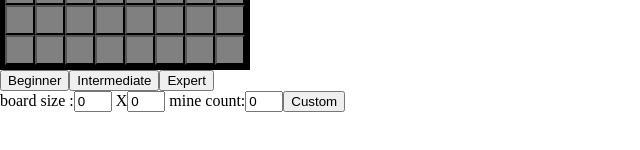
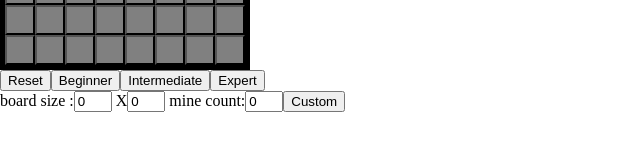
Before and after one commit to sjoleee/minesweeper, a React (Create React App) app: page / in a window 1280 px wide. Shown: the part 180-330 px from the top of the page, without its empty margins (0-640 px from the left). Built offline with nearby package versions, Linux system fonts and the light colour scheme.

Commit message:
feat: :sparkles: 게임을 리셋하는 버튼 작성

```diff
--- a/src/components/Control/index.tsx
+++ b/src/components/Control/index.tsx
@@ -1,6 +1,6 @@
 import React, { useEffect, useState } from "react";
 
-import { resize, useAppDispatch } from "../../store";
+import { resize, useAppDispatch, useAppSelect } from "../../store";
 import * as S from "./styles";
 
 const Control = () => {
@@ -9,12 +9,22 @@
   const [customMine, setCustomMine] = useState<number>(0);
   const dispatch = useAppDispatch();
 
+  const { rowCount, colCount, mineCount } = useAppSelect((state) => state.size);
+
   useEffect(() => {
     dispatch(resize({ rowCount: 8, colCount: 8, mineCount: 10 }));
   }, []);
 
   return (
     <>
+      <button
+        type="button"
+        onClick={() => {
+          dispatch(resize({ rowCount, colCount, mineCount }));
+        }}
+      >
+        Reset
+      </button>
       <button
         type="button"
         onClick={() => {
```
